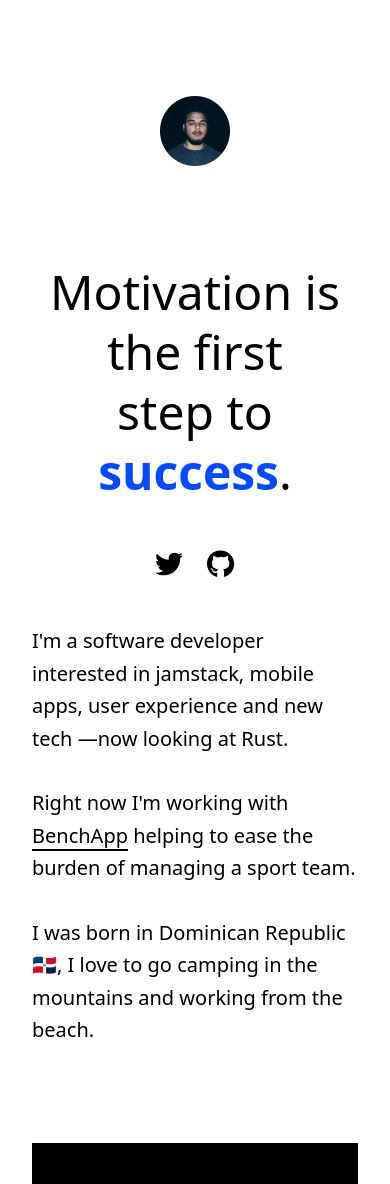
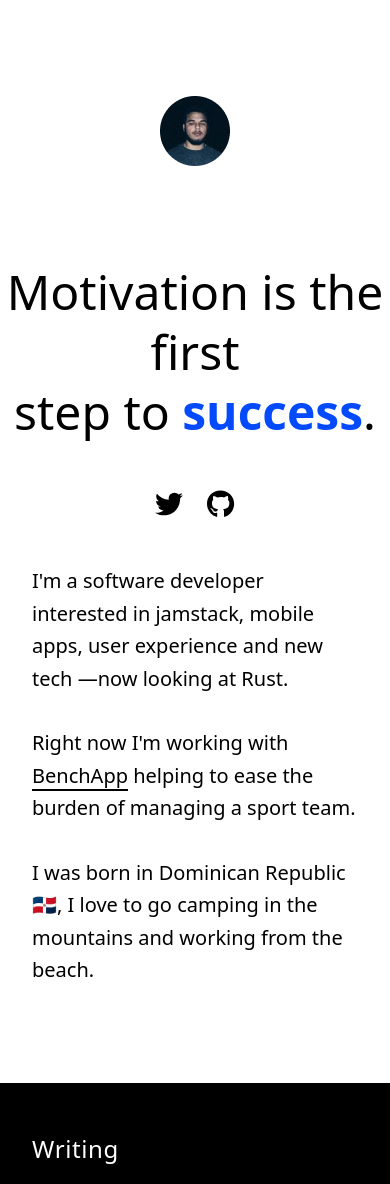
Before and after one commit to focux/personal-site, a Next.js app: page / in a window 390 px wide. Shown: the top 1184 px of the page. Built offline with nearby package versions, Linux system fonts and the light colour scheme; a web font is replaced by a local one.

Commit message:
improve: responsiveness

```diff
--- a/pages/index.tsx
+++ b/pages/index.tsx
@@ -12,7 +12,7 @@ export default function IndexPage({ posts }) {
     dark: {
       'bg-primary-dark text-gray-200': true,
     },
-    'container mx-auto px-8 md:px-16 lg:px-32 pt-24 bg-white': true,
+    'container mx-auto md:px-16 lg:px-32 pt-24 bg-white': true,
   });
 
   const outerClassName = getClassName({
@@ -31,7 +31,9 @@ export default function IndexPage({ posts }) {
         <Nav />
         <Hero className="mt-24" />
         <SocialButtons className="mt-12" />
-        <AboutMe className="mt-12 lg:px-24" />
+        <div className="px-8 sm:px-0">
+          <AboutMe className="mt-12 lg:px-24" />
+        </div>
         <BlogPosts posts={posts} className="mt-24" />
       </div>
     </div>
```
